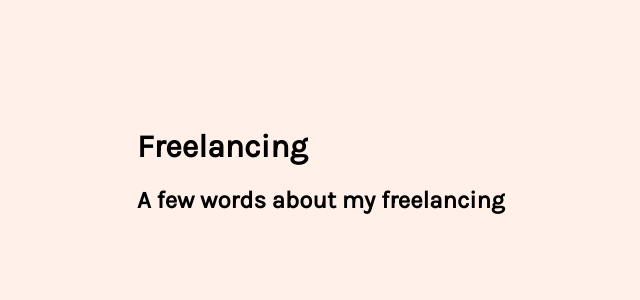
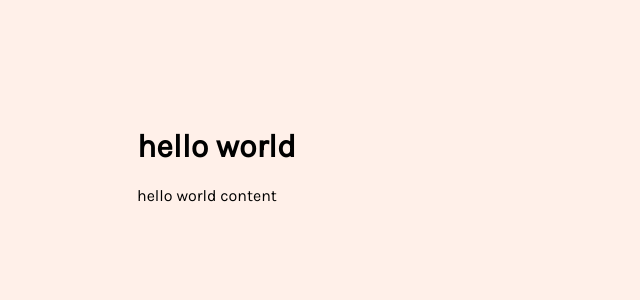
Before and after one commit to natalieesseen/natalie, a Next.js app: page /freelance in a window 1280 px wide. Shown: the top 300 px of the page, without its empty margins (127-767 px from the left). Built offline with nearby package versions, Linux system fonts and the light colour scheme.

Commit message:
use md-files for content

```diff
--- a/package.json
+++ b/package.json
@@ -9,6 +9,7 @@
     "lint": "next lint"
   },
   "dependencies": {
+    "gray-matter": "^4.0.3",
     "next": "14.0.3",
     "react": "^18",
     "react-dom": "^18",
--- a/src/app/freelance/page.js
+++ b/src/app/freelance/page.js
@@ -1,13 +1,16 @@
 import React from 'react'
 import styles from '../page.module.css';
+import { getPostData } from '@/utils/content';
 
-function page() {
+const Page = () => {
+  const { content, data } = getPostData('freelance');
+
   return (
     <div className={styles.content}>
-      <h1>Freelancing</h1>
-      <h2>A few words about my freelancing</h2>
+      <h1>{data.title}</h1>
+      <div>{content}</div>
     </div>
   )
 }
 
-export default page
+export default Page
--- /dev/null
+++ b/src/content/freelance.md
@@ -0,0 +1,5 @@
+---
+title: hello world
+---
+
+hello world content
--- /dev/null
+++ b/src/utils/content.js
@@ -0,0 +1,22 @@
+import fs from 'fs';
+import path from 'path';
+import matter from 'gray-matter';
+
+export function getPostData(id) {
+  // Get the current working directory
+  const cwd = process.cwd();
+
+  // Construct the relative file path based on the current working directory
+  const fileName = path.join(cwd, 'src', 'content', `${id}.md`);
+
+  // Read the content of the Markdown file
+  const fileContents = fs.readFileSync(fileName, 'utf8');
+
+  // Use gray-matter to parse the post metadata section
+  const matterResult = matter(fileContents);
+
+  return {
+    content: matterResult.content,
+    data: matterResult.data,
+  };
+}
```
Also changed, not shown: 1 other file (tests, documents, lock files or other folders).
